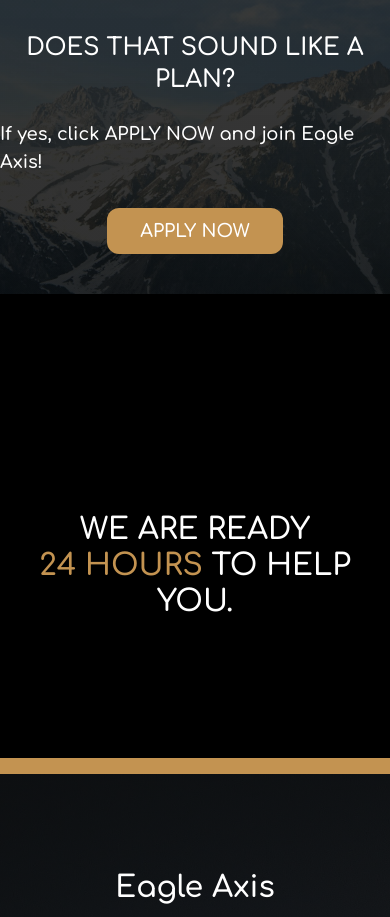
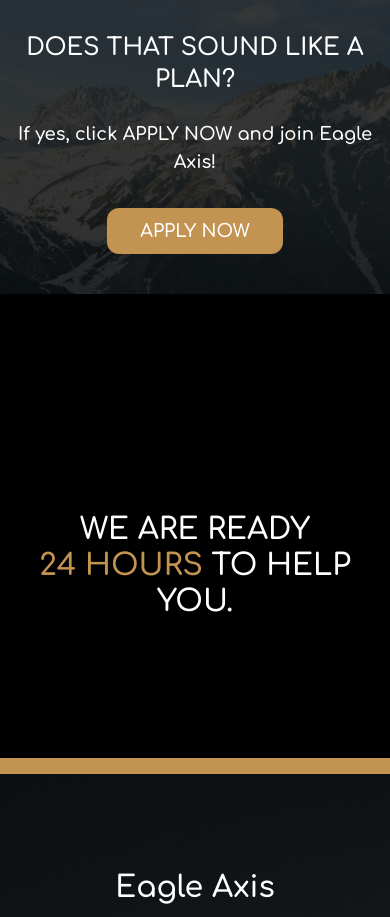
Before and after one commit to darnteam/Eagle-Axis, a React (Create React App) app: page / in a window 390 px wide. Shown: the part 2840-3757 px from the top of the page. Built offline with nearby package versions, Linux system fonts and the light colour scheme.

Commit message:
minor update

```diff
--- a/src/components/membership-plans/memberships.jsx
+++ b/src/components/membership-plans/memberships.jsx
@@ -117,7 +117,7 @@ const Memberships = () => {
             Does that sound like a plan?
           </h1>
           <span
-            className={`mt-6 md:mt-10 text-lg md:text-xl transition-all duration-[2000ms]`}
+            className={`mt-6 md:mt-10 text-center text-lg md:text-xl transition-all duration-[2000ms]`}
           >
             If yes, click APPLY NOW and join Eagle Axis!
           </span>
```
